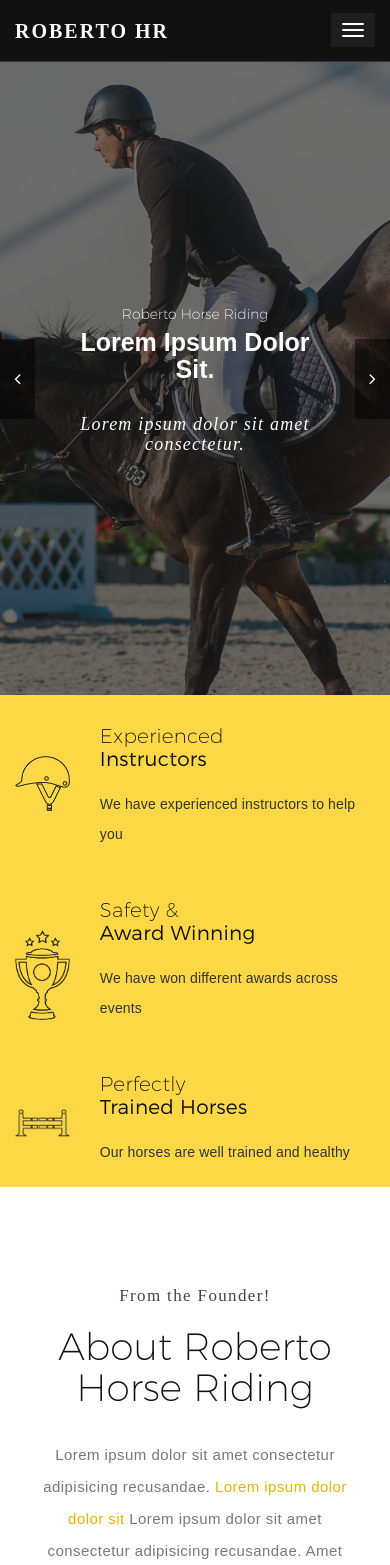
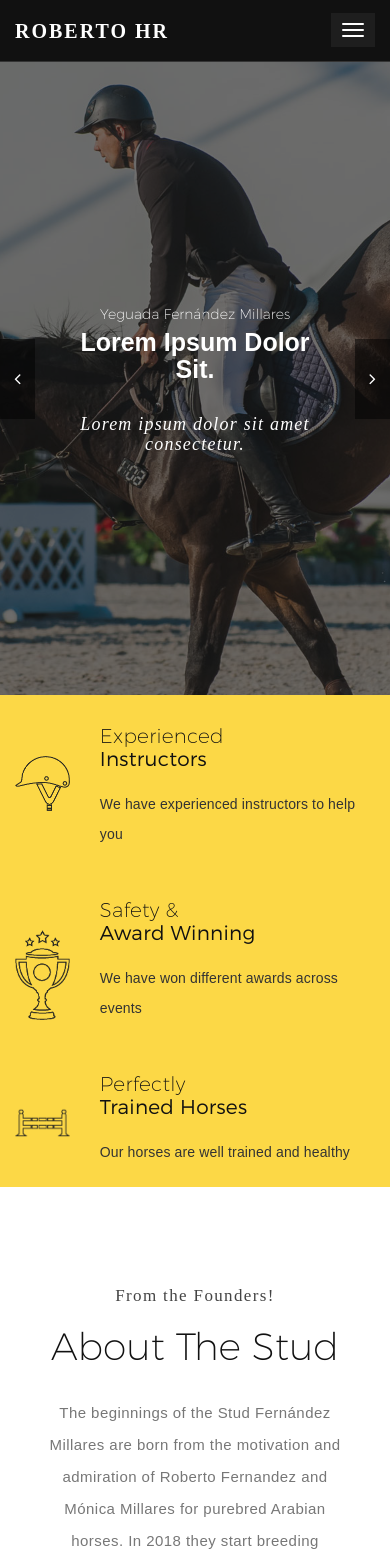
Before and after one commit to OkiemuteGold/robert-hr, a Vue app: page / in a window 390 px wide. Shown: the top 1565 px of the page. Built offline with nearby package versions, Linux system fonts and the light colour scheme; a web font is replaced by a local one.

Commit message:
keywors metadata, router details update, page title correction, stud details updated, utilities.css created

```diff
--- a/public/index.html
+++ b/public/index.html
@@ -7,7 +7,8 @@
     <link rel="icon" href="<%= BASE_URL %>favicon.ico">
     <title><%= htmlWebpackPlugin.options.title %></title>
 
-    <meta name="description" content="Roberto Horse Riding Website" />
+    <meta name="description" content="Yeguada Fernández Millares Website" />
+    <meta name="keywords" content="Yeguada Fernández Millares, Arabian Horse, Stallion, Mares, Fillies, Foals" />
     <meta name="author" content="OkiemuteGold" />
 
     <!-- Canonical -->
@@ -15,7 +16,7 @@
 
     <!-- Open Graph -->
     <meta property="og:image" content="" />
-    <meta property="og:title" content="Roberto Horse Riding Website" />
+    <meta property="og:title" content="Yeguada Fernández Millares Website" />
     <meta property="og:description" content="" />
     <meta property="og:url" content="" />
 
@@ -24,7 +25,7 @@
     <meta name="twitter:site" content="" />
     <meta name="twitter:creator" content="" />
     <meta name="twitter:url" content="" />
-    <meta name="twitter:title" content="Roberto Horse Riding Website" />
+    <meta name="twitter:title" content="Yeguada Fernández Millares Website" />
     <meta name="twitter:description" content="" />
     <meta name="twitter:image" content="" />
 
--- a/src/App.vue
+++ b/src/App.vue
@@ -39,6 +39,8 @@ export default {
 </script>
 
 <style>
+@import url(./assets/css/utilities.css);
+
 :root {
     --yellowLight: #ffc619;
     --yellowDark: #dd9218;
--- a/src/components/about/AboutIntro.vue
+++ b/src/components/about/AboutIntro.vue
@@ -7,28 +7,31 @@
                 <div class="col-md-7 col-sm-12 col-xs-12">
                     <div class="section-header left-header">
                         <!-- <h5>Our Pleasure to Say</h5> -->
-                        <h3>About Roberto Horse Riding</h3>
+                        <h3>About the stud</h3>
                     </div>
 
                     <div class="intro-about-content">
                         <p>
-                            Lorem ipsum dolor sit amet consectetur adipisicing
-                            recusandae.
-                            <span>Lorem ipsum dolor sit</span>
-                            Lorem ipsum dolor sit amet consectetur adipisicing
-                            recusandae.
+                            The beginnings of the Stud Fernández Millares are
+                            born from the motivation and admiration of Roberto
+                            Fernandez and Mónica Millares for purebred Arabian
+                            horses. In 2018 they start breeding purebred Arabian
+                            horses.
                         </p>
                         <p>
-                            Lorem ipsum dolor sit amet consectetur adipisicing
-                            recusandae. Lorem ipsum dolor sit amet consectetur
-                            adipisicing recusandae.
+                            The influence of the Yeguada Ybarra in our beginning
+                            is manifest. After several visits to "La Cascajera"
+                            in Seville, the couple decides to acquire a batch of
+                            mares from the most outstanding mares and a stallion
+                            Kirov son of Vigia, one of the most important horses
+                            of the stud farm.
                         </p>
-                        <router-link
+                        <!-- <router-link
                             :to="{ name: 'Contact' }"
                             aria-label="Contact Us"
                             class="contact-us"
                             >Contact Us</router-link
-                        >
+                        > -->
                     </div>
                 </div>
                 <div class="col-md-5 col-sm-12 col-xs-12">
@@ -42,6 +45,38 @@
                     </div>
                 </div>
             </div>
+
+            <div class="row mt-60">
+                <div class="col-xs-12">
+                    <div class="intro-about-content">
+                        <p>
+                            Finally it is completed with a mare from the
+                            Zubialdea Arabians Stud, from internationally
+                            multi-awarded lines such as Ajman Moniscione and Aja
+                            Sanagor. <br />
+                            With this basis the beginning of horse breeding of
+                            the pure Arabian breed is established as base race
+                            to bring horses with class, nobles and beauty
+                            combined with functionality and quality of balanced
+                            movements.
+                        </p>
+                        <p>
+                            Highlighting the influence of the breed within the
+                            breeding of the Hispano-Arab horse, a year later in
+                            2020 in union with the Millares family, three new
+                            Spanish mares are incorporated, thus also forging
+                            the desire to have Hispano-Arabian horses with our
+                            iron. <br />
+                            Nestled in a unique pasture in the low countryside
+                            of Trigueros in the province of Huelva, the horses
+                            are bred in freedom in the Cortijo Los Millares,
+                            under the union not only of the owners but also of
+                            the dedicated staff who are daily responsible for
+                            the care of the horses.
+                        </p>
+                    </div>
+                </div>
+            </div>
         </div>
 
         <!-- <div class="padding-70"></div> -->
@@ -52,5 +87,8 @@
 export default {};
 </script>
 
-<style>
+<style scoped>
+.section-header h3 {
+    text-transform: capitalize;
+}
 </style>
--- a/src/components/banners/BannerHome.vue
+++ b/src/components/banners/BannerHome.vue
@@ -26,8 +26,8 @@
                         src="@/assets/images/slider-1.jpg"
                     />
                     <div class="carousel-caption">
-                        <!-- <h5>Welcome To Roberto Horse Riding</h5> -->
-                        <h3>Welcome To Roberto Horse Riding</h3>
+                        <!-- <h5>Welcome To Yeguada Fernández Millares</h5> -->
+                        <h3>Welcome To Yeguada Fernández Millares</h3>
                         <p>Lorem ipsum dolor sit amet consectetur.</p>
                     </div>
                 </div>
@@ -39,7 +39,7 @@
                         src="@/assets/images/slider-2.jpg"
                     />
                     <div class="carousel-caption">
-                        <h5>Roberto Horse Riding</h5>
+                        <h5>Yeguada Fernández Millares</h5>
                         <h3>Lorem ipsum dolor sit.</h3>
                         <p>Lorem ipsum dolor sit amet consectetur.</p>
                     </div>
@@ -52,7 +52,7 @@
                         src="@/assets/images/slider-3.jpg"
                     />
                     <div class="carousel-caption">
-                        <h5>Roberto Horse Riding</h5>
+                        <h5>Yeguada Fernández Millares</h5>
                         <h3>Lorem ipsum dolor sit.</h3>
                         <p>Lorem ipsum dolor sit amet consectetur.</p>
                     </div>
--- a/src/components/header/TheHeader.vue
+++ b/src/components/header/TheHeader.vue
@@ -11,7 +11,7 @@
                     </div>
                     <div class="col-md-8 col-sm-12 col-xs-12">
                         <div class="top-header">
-                            <h3>Welcome to Roberto Horse Riding</h3>
+                            <h3>Welcome to Yeguada Fernández Millares</h3>
 
                             <!-- <ul class="pull-right">
                                 <li>
--- a/src/components/home/HomeAbout.vue
+++ b/src/components/home/HomeAbout.vue
@@ -4,17 +4,23 @@
 
         <div class="container">
             <div class="section-header">
-                <h5>From the Founder!</h5>
-                <h3>About Roberto Horse Riding</h3>
+                <h5>From the Founders!</h5>
+                <h3>About the stud</h3>
             </div>
 
             <div class="intro-about-content">
                 <p>
-                    Lorem ipsum dolor sit amet consectetur adipisicing
-                    recusandae. <span>Lorem ipsum dolor dolor sit</span>
-                    Lorem ipsum dolor sit amet consectetur adipisicing
-                    recusandae. Amet consectetur adipisicing recusandae. Lorem
-                    ipsum dolor sit amet consectetur adipisicing recusandae.
+                    The beginnings of the Stud Fernández Millares are born from
+                    the motivation and admiration of Roberto Fernandez and
+                    Mónica Millares for purebred Arabian horses. In 2018 they
+                    start breeding purebred Arabian horses.
+                </p>
+                <p>
+                    The influence of the Yeguada Ybarra in our beginning is
+                    manifest. After several visits to "La Cascajera" in Seville,
+                    the couple decides to acquire a batch of mares from the most
+                    outstanding mares and a stallion Kirov son of Vigia, one of
+                    the most important horses of the stud farm.
                 </p>
 
                 <router-link :to="{ name: 'About' }" aria-label="About"
@@ -38,4 +44,7 @@ export default {};
 </script>
 
 <style scoped>
+.section-header h3 {
+    text-transform: capitalize;
+}
 </style>
--- a/src/router/index.js
+++ b/src/router/index.js
@@ -23,17 +23,17 @@ const routes = [
         name: 'Home',
         component: HomeView,
         meta: {
-            title: "Roberto Horse Riding",
+            title: "Yeguada Fernández Millares",
             metaTags: [
                 {
                     name: "description",
                     content:
-                        "Roberto Horse Riding",
+                        "Yeguada Fernández Millares",
                 },
                 {
                     property: "og:description",
                     content:
-                        "Roberto Horse Riding",
+                        "Yeguada Fernández Millares",
                 },
             ],
         },
@@ -46,17 +46,17 @@ const routes = [
         // which is lazy-loaded when the route is visited.
         component: () => import(/* webpackChunkName: "about" */ '../views/AboutView.vue'),
         meta: {
-            title: "Roberto Horse Riding | About Us",
+            title: "Yeguada Fernández Millares | About The Stud",
             metaTags: [
                 {
                     name: "description",
                     content:
-                        "About Roberto Horse Riding",
+                        "About The Stud",
                 },
                 {
                     property: "og:description",
                     content:
-                        "About Roberto Horse Riding",
+                        "About The Stud",
                 },
             ],
         },
@@ -66,17 +66,17 @@ const routes = [
         name: 'Studs',
         component: StudView,
         meta: {
-            title: "Roberto Horse Riding | Studs",
+            title: "Yeguada Fernández Millares | Studs",
             metaTags: [
                 {
                     name: "description",
                     content:
-                        "Roberto Horse Riding",
+                        "Yeguada Fernández Millares",
                 },
                 {
                     property: "og:description",
                     content:
-                        "Roberto Horse Riding",
+                        "Yeguada Fernández Millares",
                 },
             ],
         },
@@ -86,17 +86,17 @@ const routes = [
         name: 'Stallion',
         component: StallionView,
         meta: {
-            title: "Roberto Horse Riding | Stallion",
+            title: "Yeguada Fernández Millares | Stallion",
             metaTags: [
                 {
                     name: "description",
                     content:
-                        "Roberto Horse Riding",
+                        "Yeguada Fernández Millares",
                 },
                 {
                     property: "og:description",
                     content:
-                        "Roberto Horse Riding",
+                        "Yeguada Fernández Millares",
                 },
             ],
         },
@@ -106,17 +106,17 @@ const routes = [
         name: 'Mares',
         component: MaresView,
         meta: {
-            title: "Roberto Horse Riding | Mares",
+            title: "Yeguada Fernández Millares | Mares",
             metaTags: [
                 {
                     name: "description",
                     content:
-                        "Roberto Horse Riding",
+                        "Yeguada Fernández Millares",
                 },
                 {
                     property: "og:description",
                     content:
-                        "Roberto Horse Riding",
+                        "Yeguada Fernández Millares",
                 },
             ],
         },
@@ -126,17 +126,17 @@ const routes = [
         name: 'Foals',
         component: FoalsView,
         meta: {
-            title: "Roberto Horse Riding | Foals",
+            title: "Yeguada Fernández Millares | Foals",
             metaTags: [
                 {
                     name: "description",
                     content:
-                        "Roberto Horse Riding",
+                        "Yeguada Fernández Millares",
                 },
                 {
                     property: "og:description",
                     content:
-                        "Roberto Horse Riding",
+                        "Yeguada Fernández Millares",
                 },
             ],
         },
@@ -146,17 +146,17 @@ const routes = [
         name: 'Fillies',
         component: FilliesView,
         meta: {
-            title: "Roberto Horse Riding | Fillies",
+            title: "Yeguada Fernández Millares | Fillies",
             metaTags: [
                 {
                     name: "description",
                     content:
-                        "Roberto Horse Riding",
+                        "Yeguada Fernández Millares",
                 },
                 {
                     property: "og:description",
                     content:
-                        "Roberto Horse Riding",
+                        "Yeguada Fernández Millares",
                 },
             ],
         },
@@ -166,17 +166,17 @@ const routes = [
         name: 'StudDetails',
         component: StudDetailsView,
         meta: {
-            title: "Roberto Horse Riding | Stallion",
+            title: "Yeguada Fernández Millares | Stallion",
             metaTags: [
                 {
                     name: "description",
                     content:
-                        "Roberto Horse Riding",
+                        "Yeguada Fernández Millares",
                 },
                 {
                     property: "og:description",
                     content:
-                        "Roberto Horse Riding",
+                        "Yeguada Fernández Millares",
                 },
             ],
 
@@ -187,17 +187,17 @@ const routes = [
         name: 'Services',
         component: ServicesView,
         meta: {
-            title: "Roberto Horse Riding | Services",
+            title: "Yeguada Fernández Millares | Services",
             metaTags: [
                 {
                     name: "description",
                     content:
-                        "Roberto Horse Riding",
+                        "Yeguada Fernández Millares",
                 },
                 {
                     property: "og:description",
                     content:
-                        "Roberto Horse Riding",
+                        "Yeguada Fernández Millares",
                 },
             ],
         },
@@ -207,17 +207,17 @@ const routes = [
         name: 'Gallery',
         component: GalleryView,
         meta: {
-            title: "Roberto Horse Riding | Gallery",
+            title: "Yeguada Fernández Millares | Gallery",
             metaTags: [
                 {
                     name: "description",
                     content:
-                        "Roberto Horse Riding",
+                        "Yeguada Fernández Millares",
                 },
                 {
                     property: "og:description",
                     content:
-                        "Roberto Horse Riding",
+                        "Yeguada Fernández Millares",
                 },
             ],
         },
@@ -227,17 +227,17 @@ const routes = [
         name: 'Contact',
         component: ContactView,
         meta: {
-            title: "Roberto Horse Riding | Contact Us",
+            title: "Yeguada Fernández Millares | Contact Us",
             metaTags: [
                 {
                     name: "description",
                     content:
-                        "Roberto Horse Riding",
+                        "Yeguada Fernández Millares",
                 },
                 {
                     property: "og:description",
                     content:
-                        "Roberto Horse Riding",
+                        "Yeguada Fernández Millares",
                 },
             ],
         },
@@ -247,17 +247,17 @@ const routes = [
         name: 'Blog',
         component: BlogView,
         meta: {
-            title: "Roberto Horse Riding | Blog",
+            title: "Yeguada Fernández Millares | Blog",
             metaTags: [
                 {
                     name: "description",
                     content:
-                        "Roberto Horse Riding",
+                        "Yeguada Fernández Millares",
                 },
                 {
                     property: "og:description",
                     content:
-                        "Roberto Horse Riding",
+                        "Yeguada Fernández Millares",
                 },
             ],
         },
@@ -268,17 +268,17 @@ const routes = [
         component: FourZeroFour,
         meta: {
             transition: "fade",
-            title: "Roberto Horse Riding | 404 - Page Not Found",
+            title: "Yeguada Fernández Millares | 404 - Page Not Found",
             metaTags: [
                 {
                     name: "description",
                     content:
-                        "Roberto Horse Riding",
+                        "Yeguada Fernández Millares",
                 },
                 {
                     property: "og:description",
                     content:
-                        "Roberto Horse Riding",
+                        "Yeguada Fernández Millares",
                 },
             ],
         },
@@ -304,7 +304,7 @@ const router = new VueRouter({
     linkExactActiveClass: "exact-active",
 });
 
-const DEFAULT_TITLE = "Roberto Horse Riding";
+const DEFAULT_TITLE = "Yeguada Fernández Millares";
 
 router.afterEach((to) => {
     Vue.nextTick(() => {
--- a/src/views/AboutView.vue
+++ b/src/views/AboutView.vue
@@ -33,7 +33,7 @@ export default {
 
         setBannerStyles() {
             this.setBannerSettings({
-                title: "About Roberto Horse Riding",
+                title: "About the stud",
                 prevLinkText: "Home",
                 currentLinkText: "About Us",
                 description: null,
```
Also changed, not shown: src/api/stallion.js (+13 -39 lines), src/assets/css/utilities.css (added, +175 -0 lines), src/components/studs/StudDetails.vue (+21 -12 lines).
